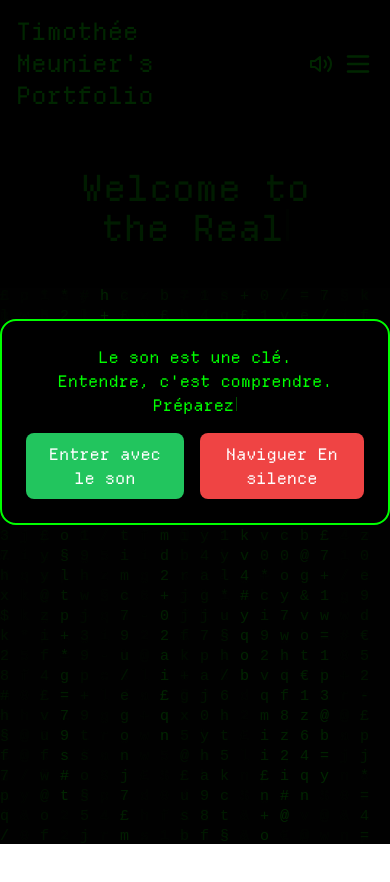
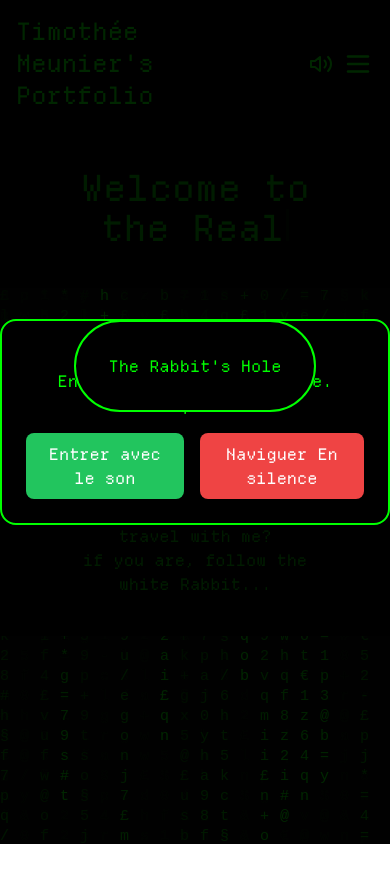
Before and after one commit to 0feeling/My-portfolio, a React (Vite) app: page / in a window 390 px wide. Shown: the top 882 px of the page. Built offline with nearby package versions, Linux system fonts and the light colour scheme.

Commit message:
button bug

```diff
--- a/src/components/Hero.jsx
+++ b/src/components/Hero.jsx
@@ -1,9 +1,24 @@
-import React from "react";
+import React, { useState, useEffect } from "react";
 import TypingTitle from "./TypingTitle";
 import RabbitAnimation from "./RabbitAnimation";
 import AudioModal from "./AudioModal";
 
 const Hero = () => {
+  const [isMobile, setIsMobile] = useState(window.innerWidth < 950);
+
+  useEffect(() => {
+    const checkMobile = () => {
+      setIsMobile(window.innerWidth < 950);
+    };
+
+    window.addEventListener("resize", checkMobile);
+    return () => window.removeEventListener("resize", checkMobile);
+  }, []);
+
+  const startAnimation = () => {
+    // Logic to start animation (if needed)
+  };
+
   return (
     <section className="text-main flex flex-col justify-center items-center text-center font-mono">
       <AudioModal audioSrc="/path/to/audio.mp3" />
@@ -13,6 +28,17 @@ const Hero = () => {
         </h1>
       </div>
       <RabbitAnimation className="hidden sm:block md:block" />
+
+      {/* Afficher le bouton uniquement sur mobile */}
+      {isMobile && (
+        <button
+          onClick={startAnimation}
+          className="z-50 mt-8 px-8 py-8 rounded-full border-2 bg-black border-main text-main hover:bg-main border-black hover:text-black transition-colors duration-300"
+        >
+          The Rabbit&apos;s Hole
+        </button>
+      )}
+
       <div className="mt-12 bg-black py-10 px-20">
         <p className="md:text-3xl font-mono">
           Are you ready to travel with me?
```
